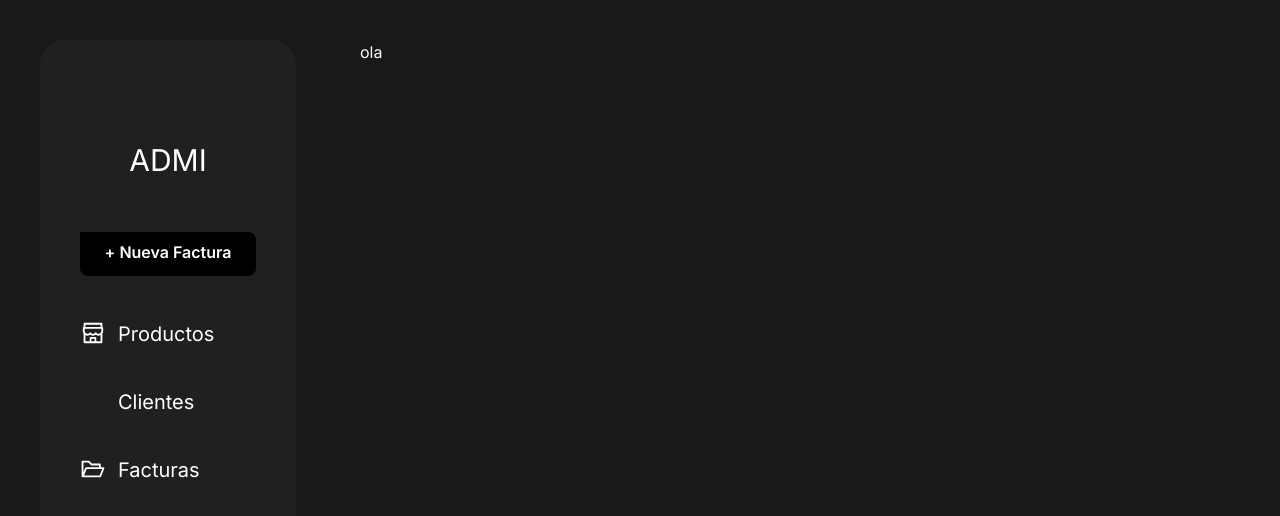
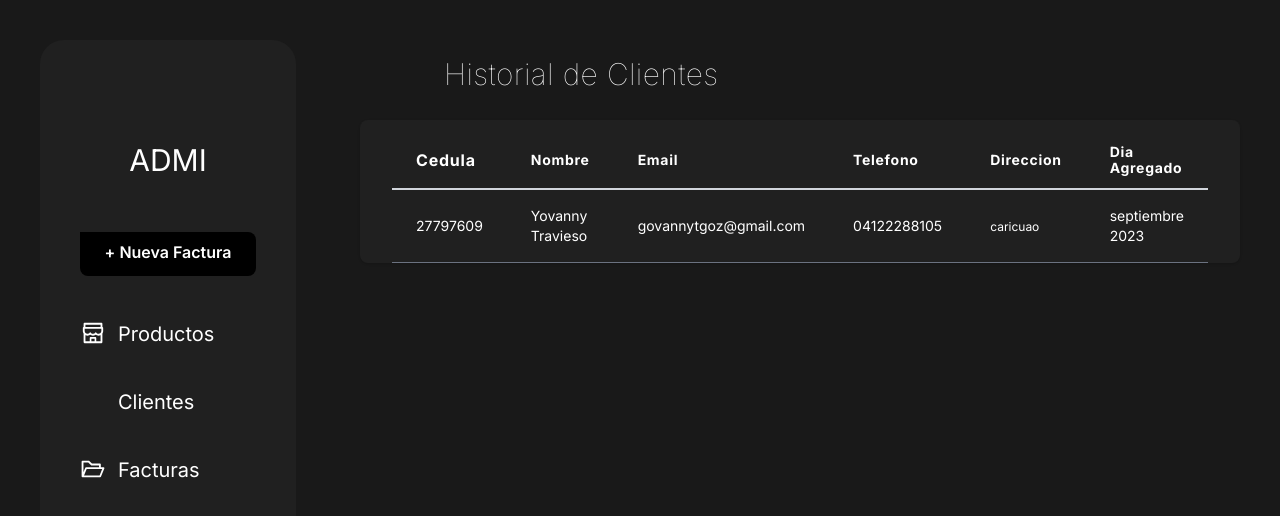
Before and after one commit to Tghoz/Project_Uni, a Next.js app in the folder my_system/: page /clientes in a window 1280 px wide. Shown: the top 516 px of the page. Built offline with nearby package versions, Linux system fonts and the light colour scheme; some icons are missing.

Commit message:
Agregamos productos cosumiendo una api de prueba, el metodo de facturacion esta incompleto falta agregar lista de productos a facturar

```diff
--- a/my_system/src/app/(grup)/clientes/page.jsx
+++ b/my_system/src/app/(grup)/clientes/page.jsx
@@ -1,5 +1,71 @@
 import React from "react";
 
 export default function page() {
-  return <div>ola</div>;
+  return (
+    <div class="-my-2 py-2 overflow-x-auto sm:-mx-6 sm:px-6 lg:-mx-8 pr-10 lg:px-8">
+      <div class="align-middle rounded-tl-lg rounded-tr-lg inline-block w-full py-4  px-12">
+        <div class="flex justify-between">
+          <div class="inline-flex  rounded w-7/12 px-2 lg:px-6 h-12 bg-transparent">
+            <div class="flex flex-wrap items-stretch w-full h-full mb-6 relative">
+              <h1 class="flex-shrink flex-grow flex-auto leading-normal tracking-wide w-px  border border-none border-l-0 rounded rounded-l-none px-3 relative focus:outline-none text-xxs  font-thin">
+                <span className="text-3xl">Historial de Clientes</span>
+              </h1>
+            </div>
+          </div>
+        </div>
+      </div>
+      <div class="align-middle   rounded-lg  inline-block min-w-full shadow overflow-hidden bg-[#202020] shadow-dashboard px-8 pt-3 rounded-bl-lg rounded-br-lg">
+        <table class="min-w-full">
+          <thead>
+            <tr>
+              <th class="px-6 py-3 border-b-2 border-gray-300 text-left leading-4  tracking-wider">
+                Cedula
+              </th>
+              <th class="px-6 py-3 border-b-2 border-gray-300 text-left text-sm leading-4  tracking-wider">
+                Nombre
+              </th>
+              <th class="px-6 py-3 border-b-2 border-gray-300 text-left text-sm leading-4  tracking-wider">
+                Email
+              </th>
+              <th class="px-6 py-3 border-b-2 border-gray-300 text-left text-sm leading-4  tracking-wider">
+                Telefono
+              </th>
+              <th class="px-6 py-3 border-b-2 border-gray-300 text-left text-sm leading-4  tracking-wider">
+                Direccion
+              </th>
+              <th class="px-6 py-3 border-b-2 border-gray-300 text-left text-sm leading-4  tracking-wider">
+                Dia Agregado
+              </th>
+            </tr>
+          </thead>
+          <tbody class="bg-[#202020]">
+            <tr>
+              <td class="px-6 py-4 whitespace-no-wrap border-b border-gray-500">
+                <div class="flex items-center">
+                  <div>
+                    <div class="text-sm leading-5 ">27797609</div>
+                  </div>
+                </div>
+              </td>
+              <td class="px-6 py-4 whitespace-no-wrap border-b border-gray-500">
+                <div class="text-sm leading-5 "> Yovanny Travieso</div>
+              </td>
+              <td class="px-6 py-4 whitespace-no-wrap border-b  border-gray-500 text-sm leading-5">
+                govannytgoz@gmail.com
+              </td>
+              <td class="px-6 py-4 whitespace-no-wrap border-b border-gray-500 text-sm leading-5">
+                04122288105
+              </td>
+              <td class="px-6 py-4 whitespace-no-wrap border-b  border-gray-500 text-sm leading-5">
+                  <span class="relative text-xs">caricuao</span>
+              </td>
+              <td class="px-6 py-4 whitespace-no-wrap border-b border-gray-500 -900 text-sm leading-5">
+                septiembre 2023
+              </td>
+            </tr>
+          </tbody>
+        </table>
+      </div>
+    </div>
+  );
 }
--- a/my_system/src/app/(grup)/crear-factura/page.jsx
+++ b/my_system/src/app/(grup)/crear-factura/page.jsx
@@ -117,18 +117,10 @@ function Facturas() {
       </div>
 
       <div className="py-6 md:py-0 md:px-6">
-        <ul>
-          <li>
-            ola
-          </li>
-        </ul>
+      lista de procuctos seleccionados para realizar la factura
+      </div>
 
 
-
-
-
-
-      </div>
     </div>
   );
 }
--- a/my_system/src/app/(grup)/facturas/page.jsx
+++ b/my_system/src/app/(grup)/facturas/page.jsx
@@ -1,5 +1,65 @@
 import React from "react";
 
 export default function page() {
-  return <div>Historial de Facturas.</div>;
+  return (
+    <div class="-my-2 py-2 overflow-x-auto sm:-mx-6 sm:px-6 lg:-mx-8 pr-10 lg:px-8">
+      <div class="align-middle rounded-tl-lg rounded-tr-lg inline-block w-full py-4  px-12">
+        <div class="flex justify-between">
+          <div class="inline-flex  rounded w-7/12 px-2 lg:px-6 h-12 bg-transparent">
+            <div class="flex flex-wrap items-stretch w-full h-full mb-6 relative">
+              <h1 class="flex-shrink flex-grow flex-auto leading-normal tracking-wide w-px  border border-none border-l-0 rounded rounded-l-none px-3 relative focus:outline-none text-xxs  font-thin">
+                <span className="text-3xl">Historial de Facturas</span>
+              </h1>
+            </div>
+          </div>
+        </div>
+      </div>
+      <div class="align-middle   rounded-lg  inline-block min-w-full shadow overflow-hidden bg-[#202020] shadow-dashboard px-8 pt-3 rounded-bl-lg rounded-br-lg">
+        <table class="min-w-full">
+          <thead>
+            <tr>
+              <th class="px-6 py-3 border-b-2 border-gray-300 text-left leading-4  tracking-wider">
+                Cliente
+              </th>
+              <th class="px-6 py-3 border-b-2 border-gray-300 text-left text-sm leading-4  tracking-wider">
+                Nombre
+              </th>
+              <th class="px-6 py-3 border-b-2 border-gray-300 text-left text-sm leading-4  tracking-wider">
+                Fecha Facturada
+              </th>
+              <th class="px-6 py-3 border-b-2 border-gray-300 text-left text-sm leading-4  tracking-wider">
+                Metodo de Pago
+              </th>
+              <th class="px-6 py-3 border-b-2 border-gray-300 text-left text-sm leading-4  tracking-wider">
+                Numero de Factura
+              </th>
+            </tr>
+          </thead>
+          <tbody class="bg-[#202020]">
+            <tr>
+              <td class="px-6 py-4 whitespace-no-wrap border-b border-gray-500">
+                <div class="flex items-center">
+                  <div>
+                    <div class="text-sm leading-5 ">27797609</div>
+                  </div>
+                </div>
+              </td>
+              <td class="px-6 py-4 whitespace-no-wrap border-b border-gray-500">
+                <div class="text-sm leading-5 "> Yovanny Travieso</div>
+              </td>
+              <td class="px-6 py-4 whitespace-no-wrap border-b  border-gray-500 text-sm leading-5">
+                02/09/2023
+              </td>
+              <td class="px-6 py-4 whitespace-no-wrap border-b border-gray-500 text-sm leading-5">
+                Efectivo
+              </td>
+              <td class="px-6 py-4 whitespace-no-wrap border-b  border-gray-500 text-sm leading-5">
+                <span class="relative text-xs">#1</span>
+              </td>
+            </tr>
+          </tbody>
+        </table>
+      </div>
+    </div>
+  );
 }
--- a/my_system/src/app/(grup)/productos/page.jsx
+++ b/my_system/src/app/(grup)/productos/page.jsx
@@ -1,19 +1,12 @@
-import Card from "@/components/Cart";
-import {getGames} from '@/utils/db'
-
-
+import Card from "@/components/Card";
+import { getGames } from "@/fetch/db";
 
 export default async function Page() {
-
-  const games = await getGames()
+  const games = await getGames();
 
   return (
-    <div className="grid  grid-cols-1 sm:grid-cols-3 gap-5">
-      {games.length && games.map(game => (
-        <Card
-          game={game}
-        />
-      ))}
+    <div className="grid  grid-cols-3 gap-6">
+      {games.length && games.map((game) => <Card game={game} />)}
     </div>
   );
 }
--- /dev/null
+++ b/my_system/src/components/Card.jsx
@@ -0,0 +1,45 @@
+"use client";
+
+
+import { FiShoppingCart } from "react-icons/fi";
+
+export default function Card({ game }) {
+
+
+
+
+
+  const { id,  title, short_description, category, thumbnail, rating } = game;
+
+  const add = () => {
+    console.log( 'el id del juego es:',  id )
+  }
+
+
+
+  return (
+    <div className="bg-[#202020]  text-white rounded-3xl ">
+      <div class="max-w-sm  h-full">
+        <a>
+          <img class="rounded-t-lg" src={thumbnail} alt="" />
+        </a>
+        <div class="p-5">
+          <a>
+            <h5 class="mb-2 text-2xl font-bold tracking-tight text-gray-900 dark:text-white">
+              {title}
+            </h5>
+          </a>
+          <p class="mb-3 font-normal text-gray-700 dark:text-gray-400">
+            {short_description}
+          </p>
+          <a
+            class=" inline-block px-3 py-2 text-sm font-medium  text-white bg-black rounded-lg "
+            onClick={add}
+          >
+            <FiShoppingCart size={20} />
+          </a>
+        </div>
+      </div>
+    </div>
+  );
+}
--- a/my_system/src/components/Cart.jsx
+++ /dev/null
@@ -1,11 +0,0 @@
-export default function Card({ game }) {
-  const { title, price, description, category, image, rating } = game;
-  return (
-    <div className="bg-[#202020] p-10 text-white rounded-3xl ">
-      <div className="w-20 h-20">
-        <img className="w-full h-full "   src={image} alt={`imagen de ${title}`} />
-      </div>
-      <h1 className="text-xl text-white font-bold uppercase">{title}</h1>
-    </div>
-  );
-}
--- a/my_system/src/utils/db.js
+++ b/my_system/src/fetch/db.js
@@ -1,6 +1,6 @@
 export const getGames = async () => {
 
-    const res = await fetch("https://fakestoreapi.com/products");
+    const res = await fetch("https://www.freetogame.com/api/games?platform=pc");
     const game = await res.json();
 
     return game
```
